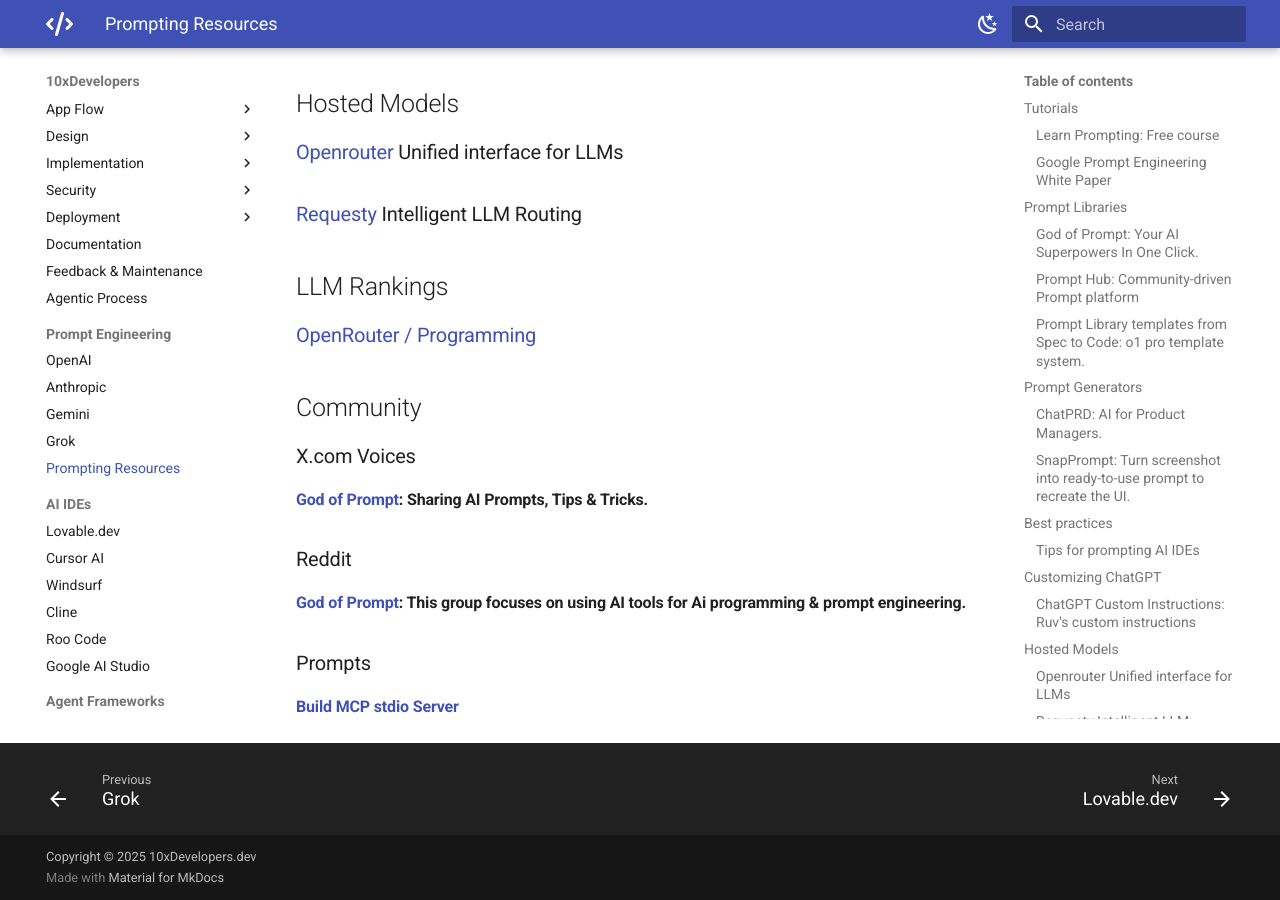
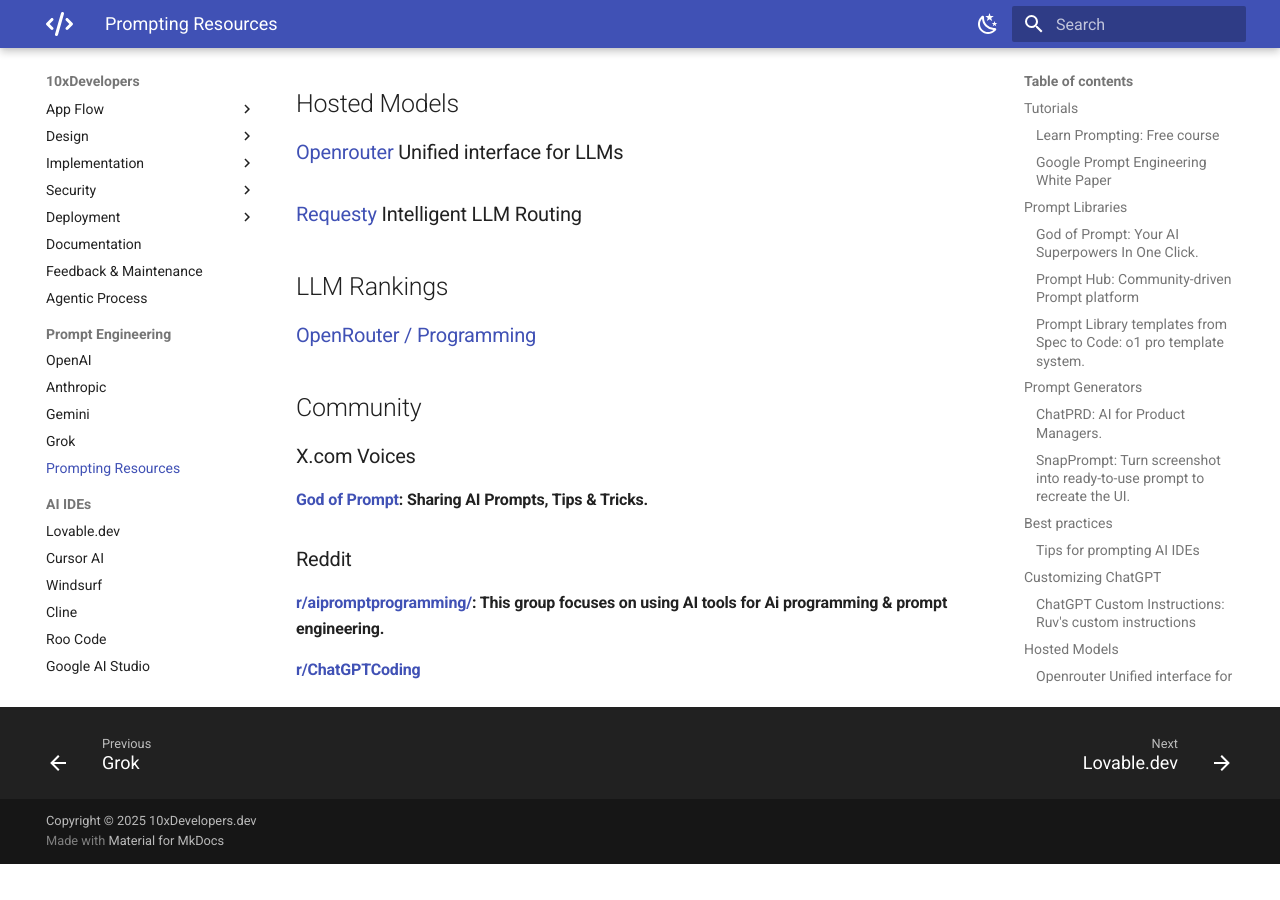
Before and after one commit to shlomoc/10xdev, an MkDocs documentation site: the page built from docs/prompt-engineering/prompt-resources.md, in a window 1280 px wide and 900 px high, scrolled down 947 px. Built offline with MkDocs 1.6.1 and Material for MkDocs 9.7.7, drawn with Linux system fonts in a browser that asks for light colours; after the commit the page ends 1811 px from its top, so only the background shows below that.

Commit message:
documentation fixes

```diff
--- a/docs/prompt-engineering/prompt-resources.md
+++ b/docs/prompt-engineering/prompt-resources.md
@@ -34,7 +34,5 @@
 #### [God of Prompt](https://x.com/godofprompt): Sharing AI Prompts, Tips & Tricks.
 
 ### Reddit
-#### [God of Prompt](https://www.reddit.com/r/aipromptprogramming/): This group focuses on using AI tools for Ai programming & prompt engineering.
-
-### Prompts
-#### [Build MCP stdio Server](https://github.com/ChrisRoyse/MCP-Prompt-STDIO/blob/main/MCPSetupPrompt)
+#### [r/aipromptprogramming/](https://www.reddit.com/r/aipromptprogramming/): This group focuses on using AI tools for Ai programming & prompt engineering.
+#### [r/ChatGPTCoding](https://www.reddit.com/r/ChatGPTCoding/)
```
Also changed, not shown: docs/ide/lovable.md (+1 -1 lines), docs/ide/roo.md (+1 -5 lines), docs/resources/ai-resources.md (+1 -4 lines).
